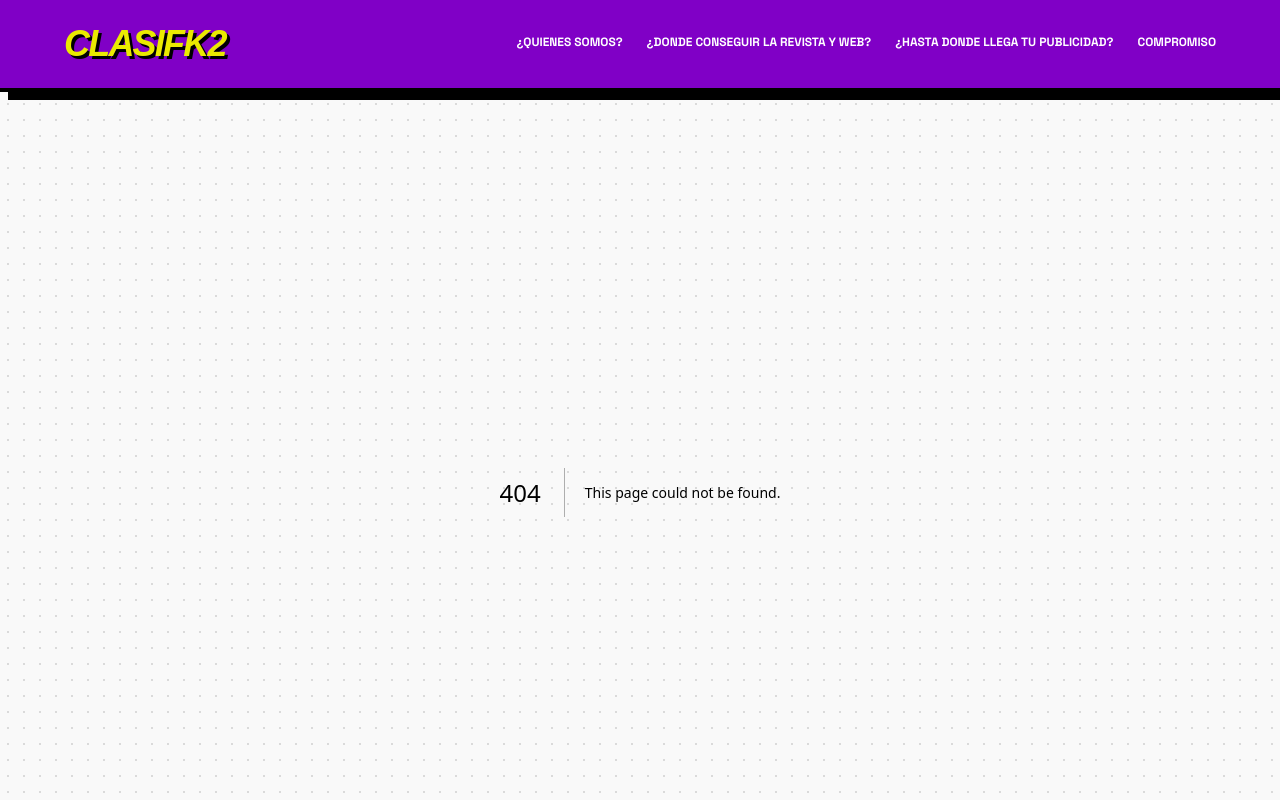
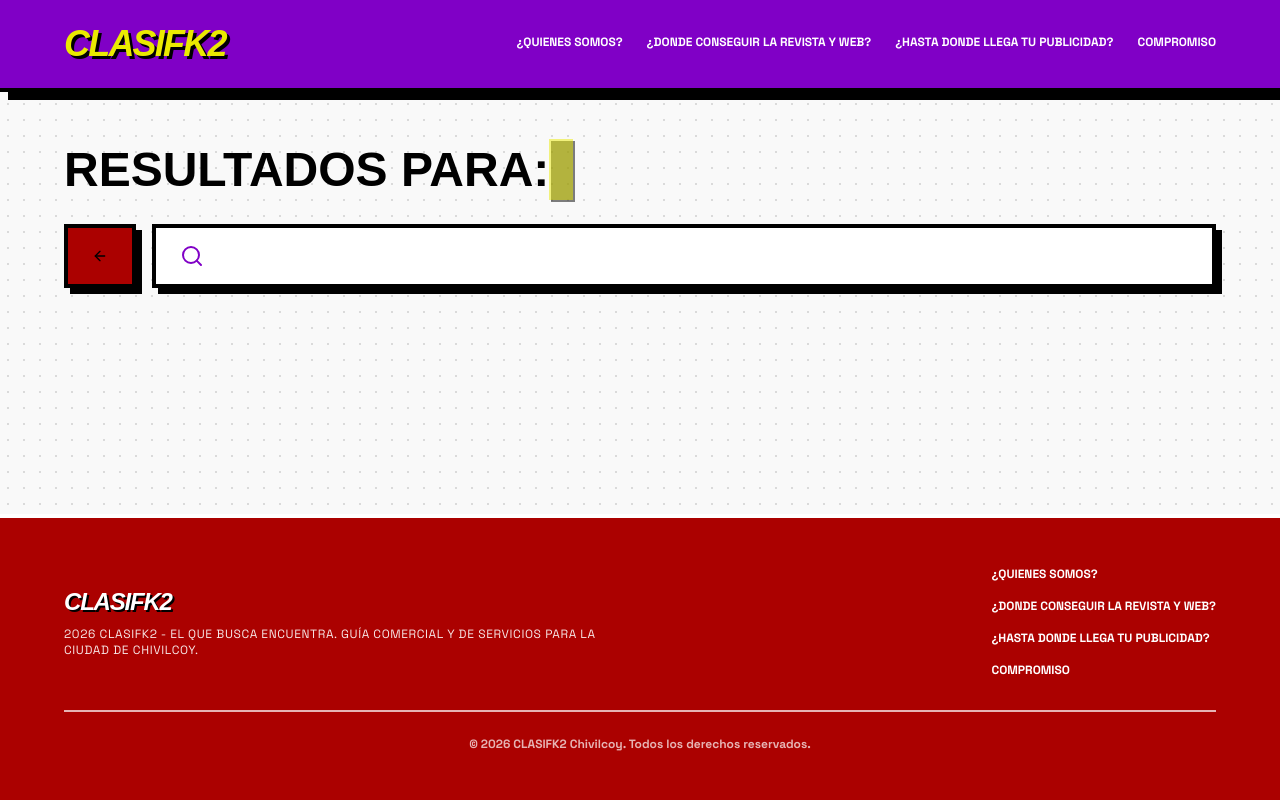
Before and after one commit to JosueGaticaOdato/Clasifk2, a Next.js app: page /categoria/1 in a window 1280 px wide. Before the commit this address had no page. Shown: the top 800 px of the page. Built offline with nearby package versions, Linux system fonts and the light colour scheme; no server answers; the database is empty; a web font is replaced by a local one.

Commit message:
Starting categoria page

```diff
--- /dev/null
+++ b/src/app/categoria/[slug]/page.tsx
@@ -0,0 +1,62 @@
+import { getCategoria, getCategorias } from "@/services/categorias";
+import { getNegocios } from "@/services/negocios";
+import { ArrowLeft, Search } from "lucide-react";
+import Link from "next/link";
+
+export default async function Categoria({ params }: { params: { slug: string } }) {
+
+    const { slug } = await params;
+    let categoria = getCategoria(slug);
+    let negocios = getNegocios(categoria.id);
+
+    return (
+        <main className="w-full max-w-[1440px] mx-auto px-4 md:px-16 py-12">
+
+            {/* Buscador */}
+            <section className="mb-12">
+                <h1 className="font-headline text-3xl md:text-5xl font-black mb-6 uppercase leading-tight text-on-background">
+                    Resultados para:{' '}
+                    <span className="text-primary drop-shadow-[2px_2px_0px_rgba(0,0,0,1)] bg-secondary-fixed/50 px-3 py-1">
+                        {/* {searchFromUrl ? `"${searchFromUrl}"` : activeCategory ? activeCategory.nombre : 'Todos los Comercios'} */}
+                    </span>
+                </h1>
+
+                <div className="flex flex-col sm:flex-row gap-4 w-full">
+                    <Link
+                        // href={activeCategory ? `/rubro/${activeCategory.rubroId}` : '/'}
+                        href="/"
+                        className="bg-tertiary text-on-tertiary font-label text-sm font-bold border-4 border-on-background shadow-[6px_6px_0px_0px_rgba(0,0,0,1)] px-6 py-4 hover:translate-y-1 hover:shadow-none transition-all uppercase flex items-center justify-center gap-2 cursor-pointer"
+                    >
+                        <ArrowLeft className="w-4 h-4" />
+                        {/* {activeCategory ? 'Volver a Categorías' : 'Volver al Inicio'} */}
+                    </Link>
+
+                    <div className="flex-grow flex items-center bg-white border-4 border-on-background shadow-[6px_6px_0px_0px_rgba(0,0,0,1)] px-6 py-4">
+                        <Search className="text-primary mr-4 w-6 h-6" />
+                        <div className="text-on-background font-headline text-lg uppercase font-black">
+                            {/* {filteredComercios.length} {filteredComercios.length === 1 ? 'comercio encontrado' : 'comercios encontrados'} en Chivilcoy */}
+                        </div>
+                    </div>
+                </div>
+            </section>
+
+            {/* Grid layout */}
+
+            <section className="flex flex-col lg:flex-row gap-8">
+
+                {/* Filtros */}
+                <article>
+
+                </article>
+
+                {/* Resultados */}
+                <article className="w-full lg:w-3/4">
+
+                </article>
+
+
+            </section>
+        </main>
+    )
+
+}
```
